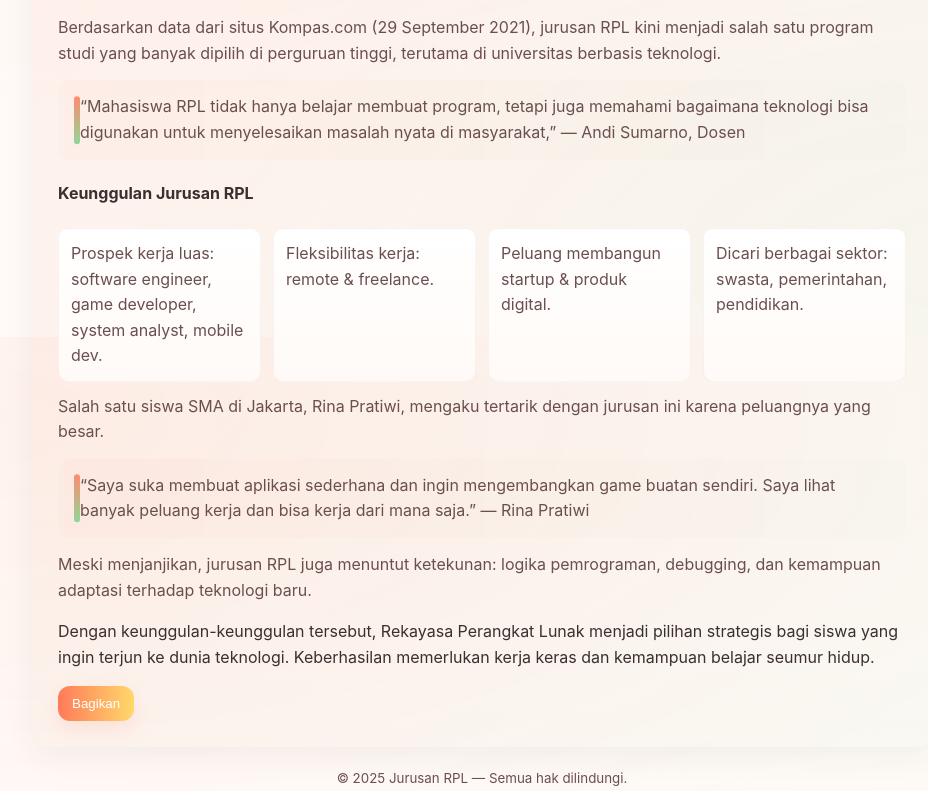
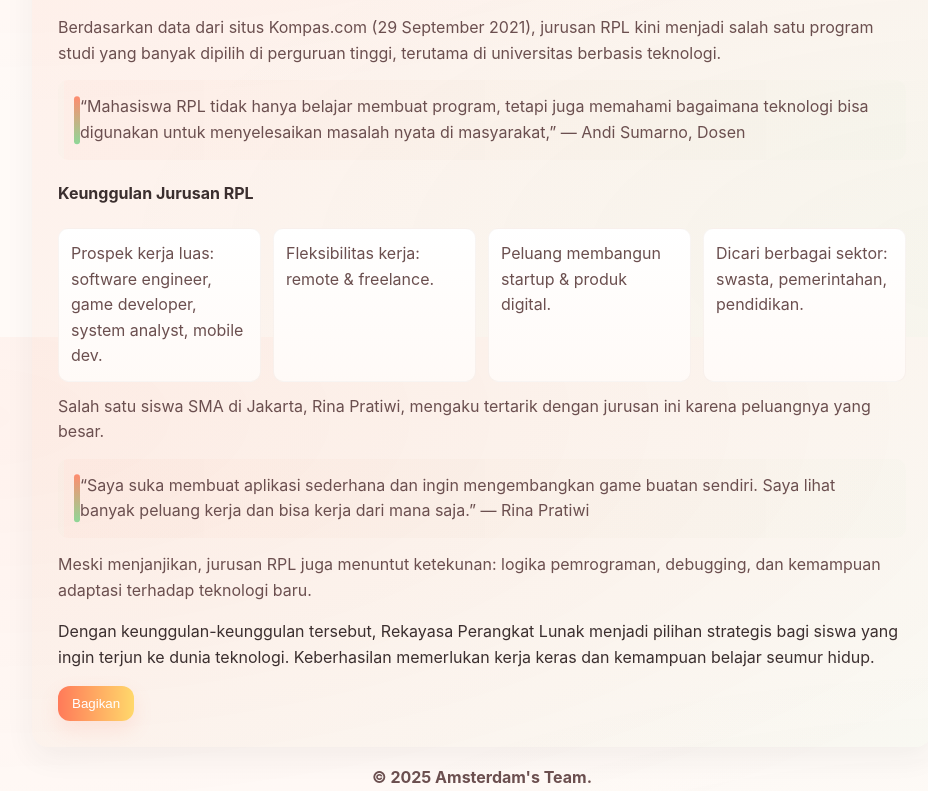
Before and after one commit to StarrKingss/TeksBerita, a plain HTML site: page index.html in a window 1280 px wide. Shown: the part 463-1254 px from the top of the page, without its empty margins (158-1086 px from the left). Drawn offline with Linux system fonts and the light colour scheme.

Commit message:
Update index.html

```diff
--- a/index.html
+++ b/index.html
@@ -108,7 +108,7 @@
 
     <footer class="site-footer">
       <div class="container">
-        <small>© 2025 Jurusan RPL — Semua hak dilindungi.</small>
+        <strong>© 2025 Amsterdam's Team.</strong>
       </div>
     </footer>
 
```
